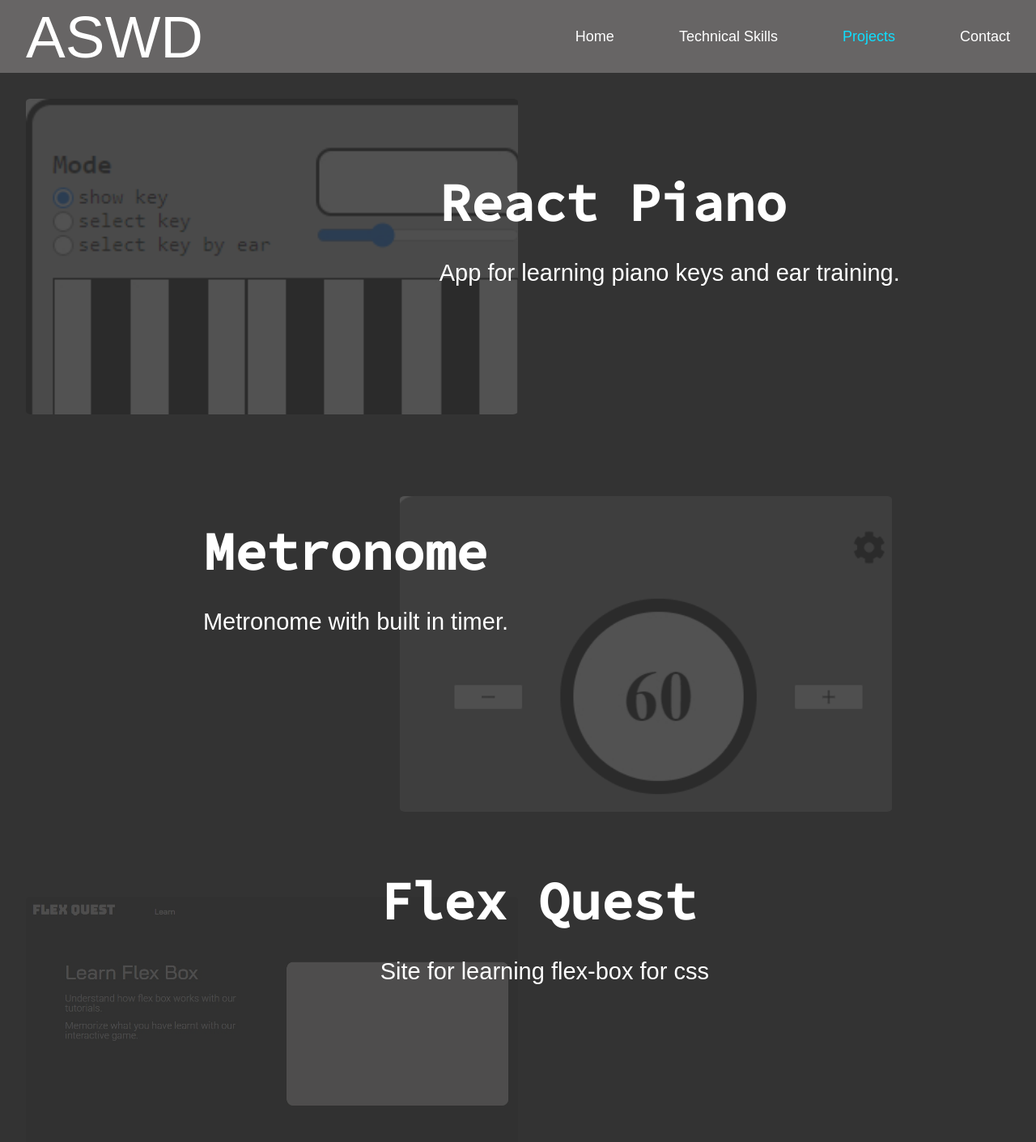
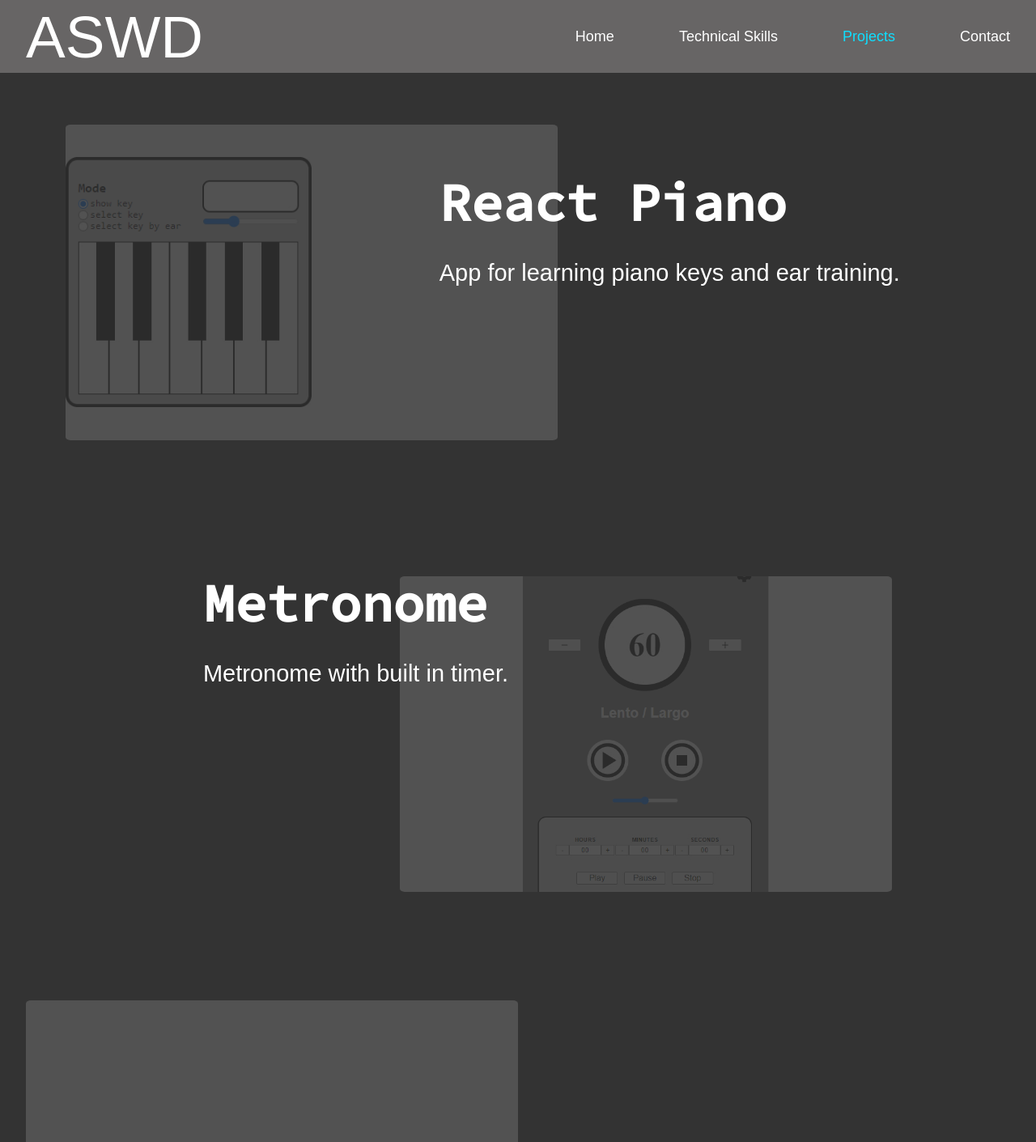
Before and after one commit to AlexSweeney/portfolio-site, a React (Create React App) app: page /Projects in a window 1280 px wide. Shown: the top 1411 px of the page at 81% size. Built offline with nearby package versions, Linux system fonts and the light colour scheme; a web font is replaced by a local one.

Commit message:
style desktop

```diff
--- a/src/pages/Projects/Projects.jsx
+++ b/src/pages/Projects/Projects.jsx
@@ -23,7 +23,7 @@ export default function Projects() {
   const projectStyle = {
     display: 'flex',
     position: 'relative',
-    marginBottom: '5em',
+    marginBottom: '9em',
     height: isDesktop ? '395px' : '230px',
     width: '100%',
     maxWidth: isDesktop ? '1400px' : '100%',
@@ -49,13 +49,15 @@ export default function Projects() {
     cursor: 'default',
   };
 
-  const imageContainerStyle = (image, imageLeft, imageTop) => {
+  const imageContainerStyle = (image, imageLeft, imageTop, backgroundPosition = 'left') => {
     return {
       height: isDesktop ? '390px' : '100%',
       width: '645px',
       maxWidth: isDesktop ? '50%' : '100%',
       backgroundImage: `url(${image})`,
-      backgroundSize: '106%',
+      backgroundSize: '50%',
+      backgroundAttachment: 'fixed',
+      backgroundPosition: backgroundPosition,
       opacity: '0.15',
       backgroundRepeat: 'no-repeat',
       borderRadius: '1%',
@@ -63,6 +65,7 @@ export default function Projects() {
       position: 'absolute',
       left: isDesktop ? imageLeft : '0',
       top: isDesktop ? imageTop : '0',
+
     };
   };
 
@@ -79,10 +82,10 @@ export default function Projects() {
     };
   };
 
-  function ProjectDisplay({title, link, image, text, textLeft, textTop, imageLeft, imageTop}) {
+  function ProjectDisplay({title, link, image, text, textLeft, textTop, imageLeft, imageTop, backgroundPosition}) {
     return (
       <div className="project" style={projectStyle}>
-        <a href={link} className="image-container" style={imageContainerStyle(image, imageLeft, imageTop)}>
+        <a href={link} className="image-container" style={imageContainerStyle(image, imageLeft, imageTop, backgroundPosition)}>
         </a>
         <div className="text-container" style={textContainerStyle(textLeft, textTop)}>
           <h3 style={projectHeaderStyle}>{title}</h3>
@@ -109,7 +112,8 @@ export default function Projects() {
         text="App for learning piano keys and ear training."
         textLeft="42%"
         textTop="22%"
-        imageLeft="0"
+        imageLeft="4%"
+        imageTop="8%"
       />
 
       <ProjectDisplay
@@ -120,7 +124,8 @@ export default function Projects() {
         textLeft="18%"
         textTop="11%"
         imageLeft="38%"
-        imageTop="4%"
+        imageTop="13%"
+        backgroundPosition="center"
       />
 
       <ProjectDisplay
@@ -128,8 +133,10 @@ export default function Projects() {
         image={FlexQuestImg}
         link="https://alexsweeney.github.io/flex-quest/"
         text="Site for learning flex-box for css"
-        textLeft="36%"
+        textLeft="50%"
+        textTop="50%"
         imageTop="9%"
+        backgroundPosition="left bottom"
       />
     </section>
   )
```
